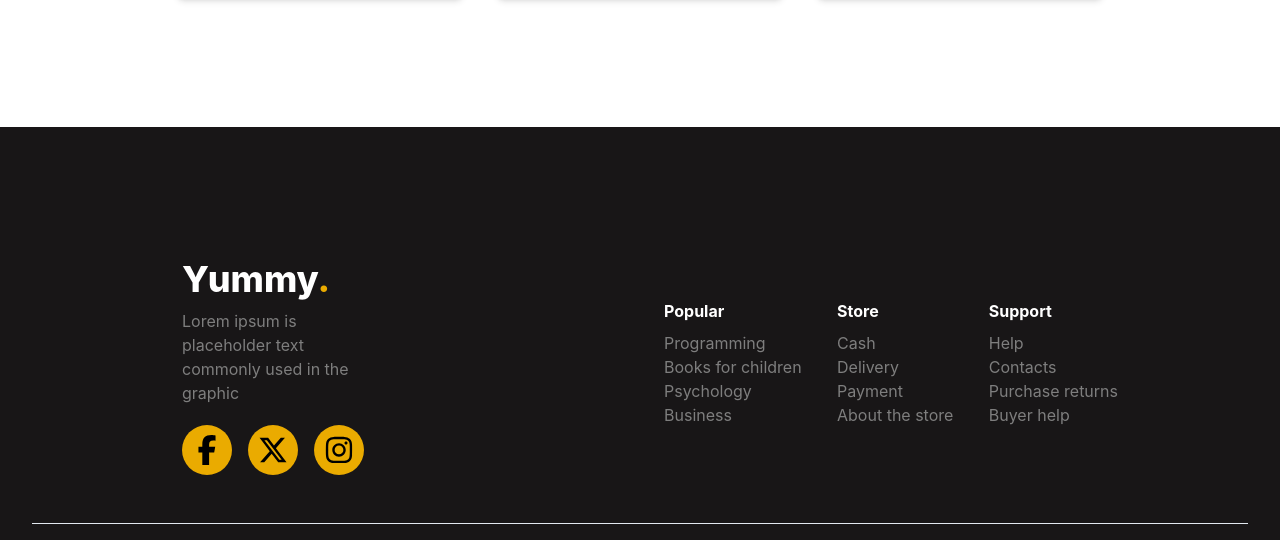
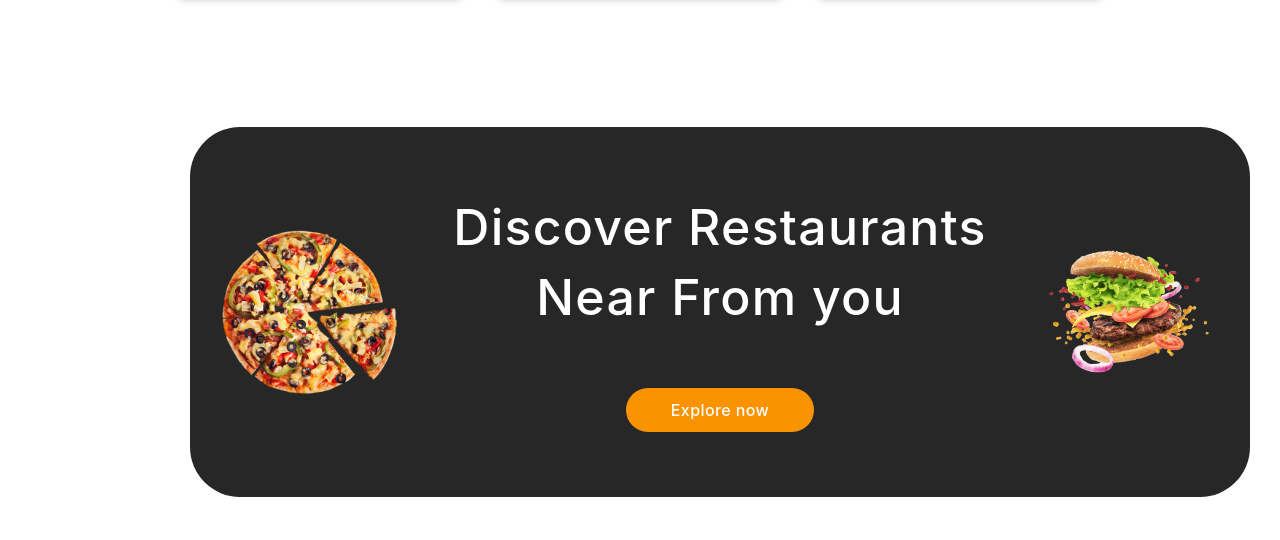
Before and after one commit to YusifAliyev037/YummyApp, a Next.js app: page / in a window 1280 px wide. Shown: the part 4350-4890 px from the top of the page. Built offline with nearby package versions, Linux system fonts and the light colour scheme.

Commit message:
client-home-section5

```diff
--- a/pages/faqs/index.tsx
+++ b/pages/faqs/index.tsx
@@ -29,7 +29,7 @@ const Faq: React.FC = () => {
           <div className="pt-32 px-4">
             <div className="mx-auto MyWidth-800">
               <div className="mx-auto h-127 bg-white rounded-xl divide-y divide-black/5 shadow-lg">
-                <Disclosure as="div" className="p-6 mb-4" defaultOpen={true}>
+                <Disclosure as="div" className="p-6 mb-4" defaultOpen={false}>
                   <DisclosureButton className="group flex w-full items-center justify-between">
                     <span className="text-2xl font-medium text-black group-data-[hover]:text-black/80">
                       How to contact with Customer Service?
--- a/pages/index.tsx
+++ b/pages/index.tsx
@@ -8,10 +8,9 @@ import ClientFooter from "../shared/ClientComponent/ClientFooter";
 
 import HomeSection1 from "../shared/ClientComponent/Section1/index";
 import HomeSection2 from "../shared/ClientComponent/Section2/index";
-
 import HomeSection3 from "../shared/ClientComponent/Section3/index";
-
 import HomeSection4 from "../shared/ClientComponent/Section4/index";
+import HomeSection5 from "../shared/ClientComponent/Section5/index";
 
 const Home = () => {
   return (
@@ -21,6 +20,7 @@ const Home = () => {
       <HomeSection2 />
       <HomeSection3 />
       <HomeSection4 />
+      <HomeSection5 />
       <ClientFooter />
     </>
   );
--- a/shared/ClientComponent/Section1/index.tsx
+++ b/shared/ClientComponent/Section1/index.tsx
@@ -2,8 +2,8 @@ import React from "react";
 
 function HomeSection1() {
   return (
-    <div className="     px-[30px] ">
-      <div className="bg-gray200 mx-6 md:mx-0 md:px-16 py-8 md:py-12 md:flex md:items-center md:justify-between">
+    <div className="px-[30px] ">
+      <div className="bg-gray200 mx-6 md:mx-0 md:px-16 py-8 md:py-12 md:flex md:items-center md:justify-between pb-140">
         <div className="md:w-1/2 md:mr-8">
           <h1 className="text-4xl md:text-6xl font-bold text-black mb-4">
             Our Food site makes it easy to find local food
--- a/shared/ClientComponent/Section3/index.tsx
+++ b/shared/ClientComponent/Section3/index.tsx
@@ -17,11 +17,11 @@ const HomeSection3: React.FC = () => {
           </p>
         </div>
         <div className="w-full md:w-1/2 pt-[30px] pr-[150px] flex items-center justify-center">
-          <div className="relative w-420 h-560 rotate-22.82 bg-red100 rounded-[50px] overflow-visible">
+          <div className="relative w-350 h-420 rotate-22.82 bg-red100 rounded-50 overflow-visible">
             <img
               src="/twister.svg"
               alt="Image 1"
-              className="w-[540px] h-[440px] absolute inset-0 transform scale-125 object-contain rounded-[50px]"
+              className="w-[540px] h-[440px] absolute inset-0 transform scale-125 object-contain rounded-50"
             />
           </div>
         </div>
@@ -41,11 +41,11 @@ const HomeSection3: React.FC = () => {
           </p>
         </div>
         <div className="w-full md:w-1/2 pl-[30px] flex items-center justify-center">
-          <div className="relative w-420 h-560 rotate-25.74 bg-red100 rounded-[50px] overflow-visible">
+          <div className="relative w-350 h-420 rotate-25.74 bg-red100 rounded-50 overflow-visible">
             <img
               src="/margarita.jpg"
               alt="Image 2"
-              className="w-[350px] h-[430px] absolute inset-0 transform scale-125 object-contain rounded-[50px]"
+              className="w-[350px] h-[430px] absolute inset-0 transform scale-125 object-contain rounded-50"
             />
           </div>
         </div>
@@ -65,11 +65,11 @@ const HomeSection3: React.FC = () => {
           </p>
         </div>
         <div className="w-full md:w-1/2 pr-[150px] pb-[100px] flex items-center justify-center">
-          <div className="relative w-420 h-560 rotate-22.82 bg-red100 rounded-[50px] overflow-visible">
+          <div className="relative w-350 h-420 rotate-22.82 bg-red100 rounded-50 overflow-visible">
             <img
               src="fries.jpg"
               alt="Image 3"
-              className="w-[570px] h-[360px] absolute inset-0 transform scale-125 object-contain rounded-[50px]"
+              className="w-[570px] h-[360px] absolute inset-0 transform scale-125 object-contain rounded-50"
             />
           </div>
         </div>
--- /dev/null
+++ b/shared/ClientComponent/Section5/index.tsx
@@ -0,0 +1,35 @@
+import React from "react";
+
+const HomeSection5: React.FC = () => {
+  return (
+    <div className="w-1060 h-370 ml-[190px] mr-[190px] mb-[100px] bg-gray500 rounded-[50px] flex items-center justify-between p-8">
+      {/* Left Side Image */}
+      <div className="w-1/4">
+        <img
+          src="/margarita.jpg"
+          alt="Left Image"
+          className="w-[200px] h-[200px] object-contain rounded-[50px]"
+        />
+      </div>
+      {/* Center Content */}
+      <div className="flex flex-col items-center text-center">
+        <h2 className="font-roboto text-[50px] pb-[40px] font-medium leading-[70px] tracking-wide text-center text-white text-2xl font-bold mb-4">
+          Discover Restaurants Near From you
+        </h2>
+        <button className="pr-[45px] pt-[10px] pb-[10px] pl-[45px] font-roboto text-base font-medium leading-6 tracking-wide text-center bg-orange100 text-white py-2 px-4 rounded-30">
+          Explore now
+        </button>
+      </div>
+      {/* Right Side Image */}
+      <div className="w-1/4">
+        <img
+          src="/burgersec.png"
+          alt="Right Image"
+          className="w-[200px]] h-[200px] object-contain rounded-[50px]"
+        />
+      </div>
+    </div>
+  );
+};
+
+export default HomeSection5;
--- a/tailwind.config.js
+++ b/tailwind.config.js
@@ -38,11 +38,13 @@ module.exports = {
       gray200: "#f3f4f6",
       gray300: "rgb(130, 130, 130)",
       gray400: "#7e7e7e",
+      gray500: "rgb(39, 39, 39)",
       black: "#000000",
+      black200: "rgb(24, 22, 23)",
       red500: "#DC2626",
       red100: "rgb(214, 54, 38)",
       white: "#ffffff",
-      black200: "rgb(24, 22, 23)",
+      orange100: "rgb(251, 147, 0);",
     },
     screens: {
       xs: "320px",
@@ -60,13 +62,19 @@ module.exports = {
         25.74: "-25.74deg",
       },
       width: {
-        420: "350px",
+        350: "350px",
+        1060: "1060px",
       },
       height: {
-        560: "420px",
+        420: "420px",
+        370: "370px",
       },
       borderRadius: {
-        "50px": "50px",
+        50: "50px",
+        30: "50px",
+      },
+      padding: {
+        140: "140px",
       },
     },
   },
```
